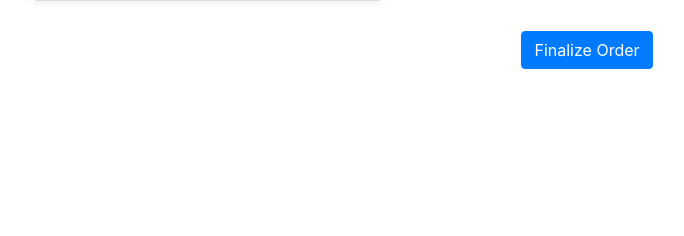
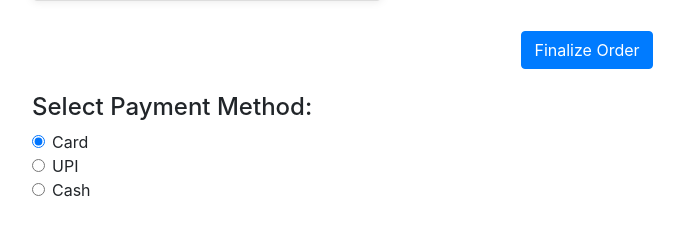
Before and after one commit to Shriyash1234/Food_Delivery_System, a Flask app: page /restaurants/1/1 in a window 1280 px wide. Shown: the part 511-747 px from the top of the page, without its empty margins (53-737 px from the left). Run offline with Flask 3, Linux system fonts and the light colour scheme; tables that the repository leaves empty or names only in its code hold one stand-in row (values such as "Sample post"); some libraries are stand-ins or nearby versions.

Commit message:
updated menu.html

```diff
--- a/templates/customers/menu.html
+++ b/templates/customers/menu.html
@@ -63,6 +63,42 @@
           Finalize Order
         </button>
       </div>
+
+      <!-- Add this section to allow users to select payment method -->
+      <div class="payment-method-selection mt-4">
+        <h4>Select Payment Method:</h4>
+        <div class="form-check">
+          <input
+            class="form-check-input"
+            type="radio"
+            name="paymentMethod"
+            id="card"
+            value="card"
+            checked
+          />
+          <label class="form-check-label" for="card">Card</label>
+        </div>
+        <div class="form-check">
+          <input
+            class="form-check-input"
+            type="radio"
+            name="paymentMethod"
+            id="upi"
+            value="upi"
+          />
+          <label class="form-check-label" for="upi">UPI</label>
+        </div>
+        <div class="form-check">
+          <input
+            class="form-check-input"
+            type="radio"
+            name="paymentMethod"
+            id="cash"
+            value="cash"
+          />
+          <label class="form-check-label" for="cash">Cash</label>
+        </div>
+      </div>
     </div>
 
     <script>
@@ -88,9 +124,33 @@
       }
 
       function finalizeOrder() {
-        // Implement finalizing order functionality here
-        console.log("Order finalized!");
-      }
+        // Get the selected payment method
+        const paymentMethodRadios = document.getElementsByName("paymentMethod");
+        let paymentMethod;
+        for (const radio of paymentMethodRadios) {
+          if (radio.checked) {
+            paymentMethod = radio.value;
+            break;
+          }
+        }
+
+        // Prepare the ordered_items data
+        const orderedItems = [];
+        for (const [itemId, itemQuantity] of Object.entries(itemCounts)) {
+          if (itemQuantity > 0) {
+            orderedItems.push({
+              item_id: itemId,
+              item_quantity: itemQuantity,
+              notes: "", // You can add a field to allow users to enter notes
+                            item_price: "{{ food_items|selectattr('item_id', 'equalto', itemId)|map(attribute='item_price')|first }}",
+                        });
+                    }
+                }
+
+                // Redirect to the ordersummary function
+                const url = "{{ url_for('ordersummary', rest_id=restaurant_id, payment_method=paymentMethod, payment_status='Successful', ordered_items=orderedItems) }}";
+                window.location.href = url;
+            }
     </script>
   </body>
 </html>
```
